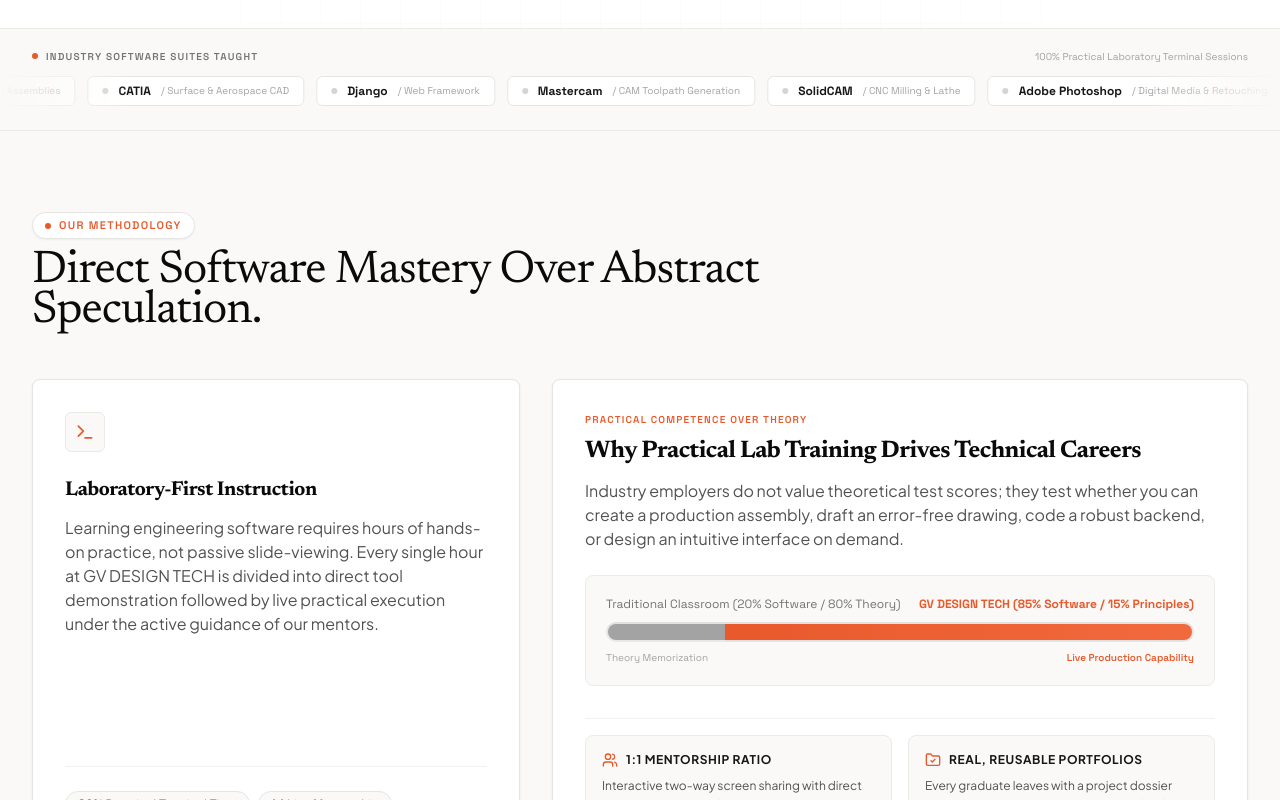
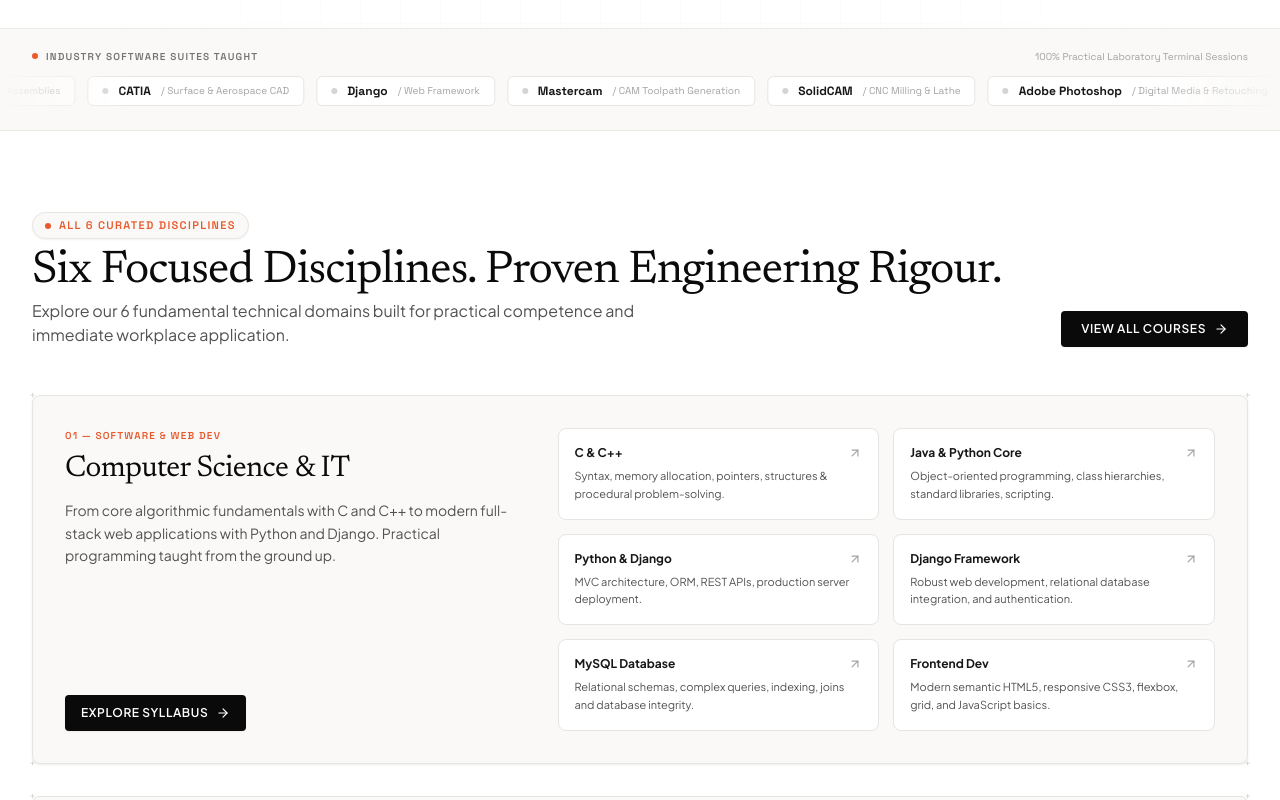
Before and after one commit to Thirukarthikj/gvdesigntech, a React (Vite) app in the folder client/: page / in a window 1280 px wide. Shown: the part 920-1720 px from the top of the page. Built offline with nearby package versions, Linux system fonts and the light colour scheme.

Commit message:
refactor: remove methodology section from homepage

```diff
--- a/client/src/pages/HomePage.tsx
+++ b/client/src/pages/HomePage.tsx
@@ -1,7 +1,6 @@
 import React from 'react';
 import { HeroSection } from '../components/home/HeroSection';
 import { SoftwareMarqueeStrip } from '../components/home/SoftwareMarqueeStrip';
-import { MethodologySection } from '../components/home/MethodologySection';
 import { DisciplinesSection } from '../components/home/DisciplinesSection';
 import { PedagogicalPillarsSection } from '../components/home/PedagogicalPillarsSection';
 import { TrainingFormatsSection } from '../components/home/TrainingFormatsSection';
@@ -19,28 +18,25 @@ export const HomePage: React.FC = () => {
       {/* 21st.dev / OriginKit Software Suites Infinite Marquee Ribbon */}
       <SoftwareMarqueeStrip />
 
-      {/* 02 — METHODOLOGY */}
-      <MethodologySection />
-
-      {/* 03 — ALL 6 CURATED DISCIPLINES */}
+      {/* 02 — ALL 6 CURATED DISCIPLINES */}
       <DisciplinesSection />
 
-      {/* 04 — FIVE PEDAGOGICAL PILLARS */}
+      {/* 03 — FIVE PEDAGOGICAL PILLARS */}
       <PedagogicalPillarsSection />
 
-      {/* 05 — TRAINING FORMATS (LIVE ONLINE SCHEDULES) */}
+      {/* 04 — TRAINING FORMATS (LIVE ONLINE SCHEDULES) */}
       <TrainingFormatsSection />
 
-      {/* 06 — HIGH-CONTRAST INTEGRITY PROMISE BANNER */}
+      {/* 05 — HIGH-CONTRAST INTEGRITY PROMISE BANNER */}
       <IntegrityBannerSection />
 
-      {/* 07 — ENROLMENT CONVERSATION & APPLICATION FORM */}
+      {/* 06 — ENROLMENT CONVERSATION & APPLICATION FORM */}
       <EnrolmentConversationSection />
 
-      {/* 08 — FREQUENTLY ANSWERED QUERIES (FAQ) */}
+      {/* 07 — FREQUENTLY ANSWERED QUERIES (FAQ) */}
       <FAQAccordionSection />
 
-      {/* 09 — FINAL NEXT SKILL CTA */}
+      {/* 08 — FINAL NEXT SKILL CTA */}
       <FinalNextSkillCTA />
     </div>
   );
```
Also changed, not shown: 1 other file (tests, documents, lock files or other folders).
